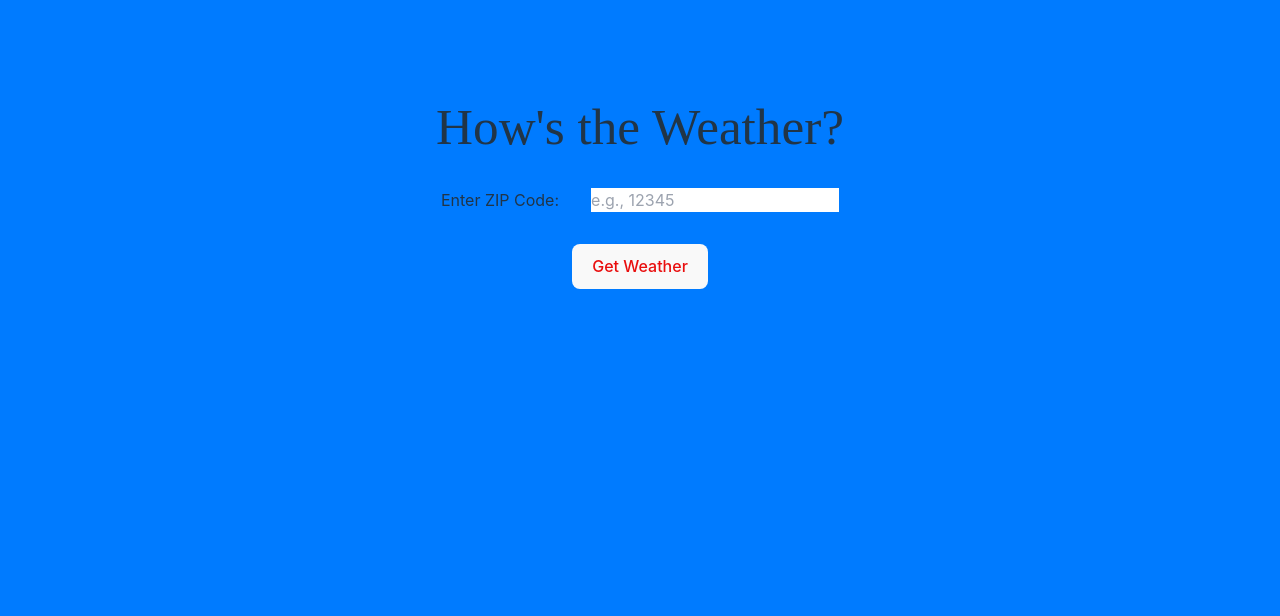
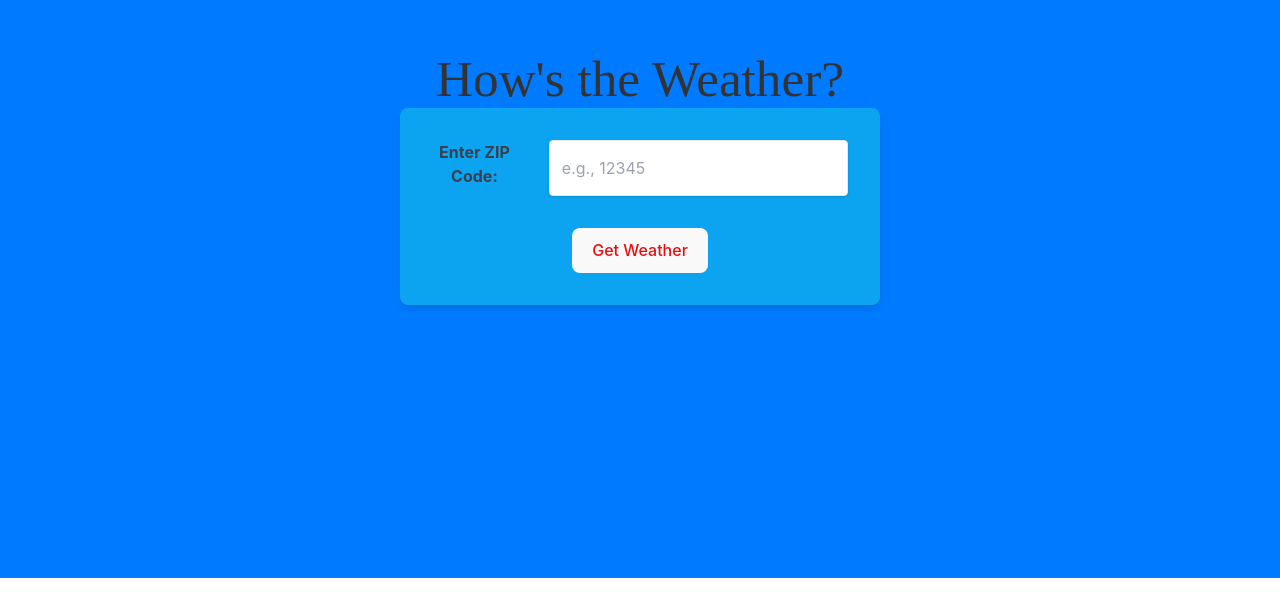
Before and after one commit to thechelle13/weather-client, a React (Vite) app: page / in a window 1280 px wide. Shown: the part 222-838 px from the top of the page. After the commit the page ends 800 px from the top, so only its background shows below. Built offline with nearby package versions, Linux system fonts and the light colour scheme.

Commit message:
refactor css, more weather data

```diff
--- a/src/App.css
+++ b/src/App.css
@@ -10,38 +10,47 @@
   text-align: center;
 }
 
-.logo {
-  height: 6em;
-  padding: 1.5em;
-  will-change: filter;
-  transition: filter 300ms;
-}
-.logo:hover {
-  filter: drop-shadow(0 0 2em #646cffaa);
-}
-.logo.react:hover {
-  filter: drop-shadow(0 0 2em #61dafbaa);
-}
 
-@keyframes logo-spin {
-  from {
-    transform: rotate(0deg);
-  }
-  to {
-    transform: rotate(360deg);
-  }
-}
-
-@media (prefers-reduced-motion: no-preference) {
-  a:nth-of-type(2) .logo {
-    animation: logo-spin infinite 20s linear;
-  }
+.center-container {
+  display: flex;
+  flex-direction: column;
+  align-items: center;
+  justify-content: center;
+  min-height: 100vh;
+  background-color: #f7fafc;
 }
 
 .card {
-  padding: 2em;
+  background-color: #0ca4f0;
+  border-radius: 8px;
+  box-shadow: 0 4px 6px rgba(0, 0, 0, 0.1);
+  padding: 2rem;
+  max-width: 480px;
 }
 
-.read-the-docs {
-  color: #888;
+.input-container {
+  margin-bottom: 1.5rem;
 }
+
+button {
+  background-color: #007bff;
+  color: #007bff;
+  border: none;
+  border-radius: 9999px;
+  padding: 1rem 2rem;
+  font-size: 1rem;
+  cursor: pointer;
+  transition: background-color 0.3s ease;
+}
+
+button:hover {
+  background-color: #170fed;
+}
+
+h1 {
+  font-family: 'Inter', sans-serif;
+  font-size: 2.5rem;
+  font-weight: 700;
+  margin-bottom: 2rem;
+  color: #333333; /* Dark text */
+}
--- a/src/App.jsx
+++ b/src/App.jsx
@@ -31,39 +31,50 @@ export const App = () => {
     }
   };
 
+  const getWeatherIconUrl = (iconCode) => {
+    return `http://openweathermap.org/img/wn/${iconCode}.png`;
+  };
+
   return (
     <>
-      <div className="center-container">
      <h1>How's the Weather?</h1>
+
+
         <div className="card">
         <div className="input-container">
-            <div>Enter ZIP Code: </div>
+  <label htmlFor="zipCodeInput" className="block text-gray-700 font-bold mb-2">Enter ZIP Code:</label>
   <input
     type="text"
-        id="zipCodeInput" // Adding id attribute
-        name="zipCode" // Adding name attribute
+    id="zipCodeInput"
+    name="zipCode"
     value={zipCode}
     onChange={handleZipCodeChange}
     placeholder="e.g., 12345"
+    className="shadow appearance-none border rounded w-full py-2 px-3 text-gray-700 leading-tight focus:outline-none focus:shadow-outline"
     required
   />
 </div>
-          <button onClick={fetchWeatherData}>Get Weather</button>
+
+          <button onClick={fetchWeatherData} >Get Weather</button>
           {weatherData && (
-            <div className="bg-gray-100 p-4 rounded-md shadow-md">
+            <div className="bg-gray-100 p-4 rounded-md shadow-md my-4">
               <p className="text-xl font-semibold">Location: {weatherData.name}, {weatherData.sys.country}</p>
               <p className="text-lg">Time: {new Date(weatherData.dt * 1000).toLocaleTimeString()}</p>
+              <img src={getWeatherIconUrl(weatherData.weather[0].icon)} alt="Weather Icon" className="inline-block w-8 h-8 mr-2" />
               <p className="text-3xl font-bold">Temperature: {weatherData.main.temp}&deg;F</p>
+              <p>Feels Like: {weatherData.main.feels_like}&deg;F</p>
               <p className="text-lg">Weather: {weatherData.weather[0].description}</p>
               <p className="text-lg">Min Temperature: {weatherData.main.temp_min}&deg;F</p>
               <p className="text-lg">Max Temperature: {weatherData.main.temp_max}&deg;F</p>
               <p className="text-lg">Humidity: {weatherData.main.humidity}%</p>
               <p className="text-lg">Wind Speed: {weatherData.wind.speed} mph</p>
+              <p className="text-lg">Visibility: {weatherData.visibility} </p>
+
               {weatherData.rain && <p className="text-lg">Rain (1h): {weatherData.rain["1h"]} inches</p>}
             </div>
           )}
         </div>
-      </div>
+
     </>
   );
 };
```
Also changed, not shown: 1 other file (tests, documents, lock files or other folders). Lines whose indentation alone changed are shown as unchanged.
